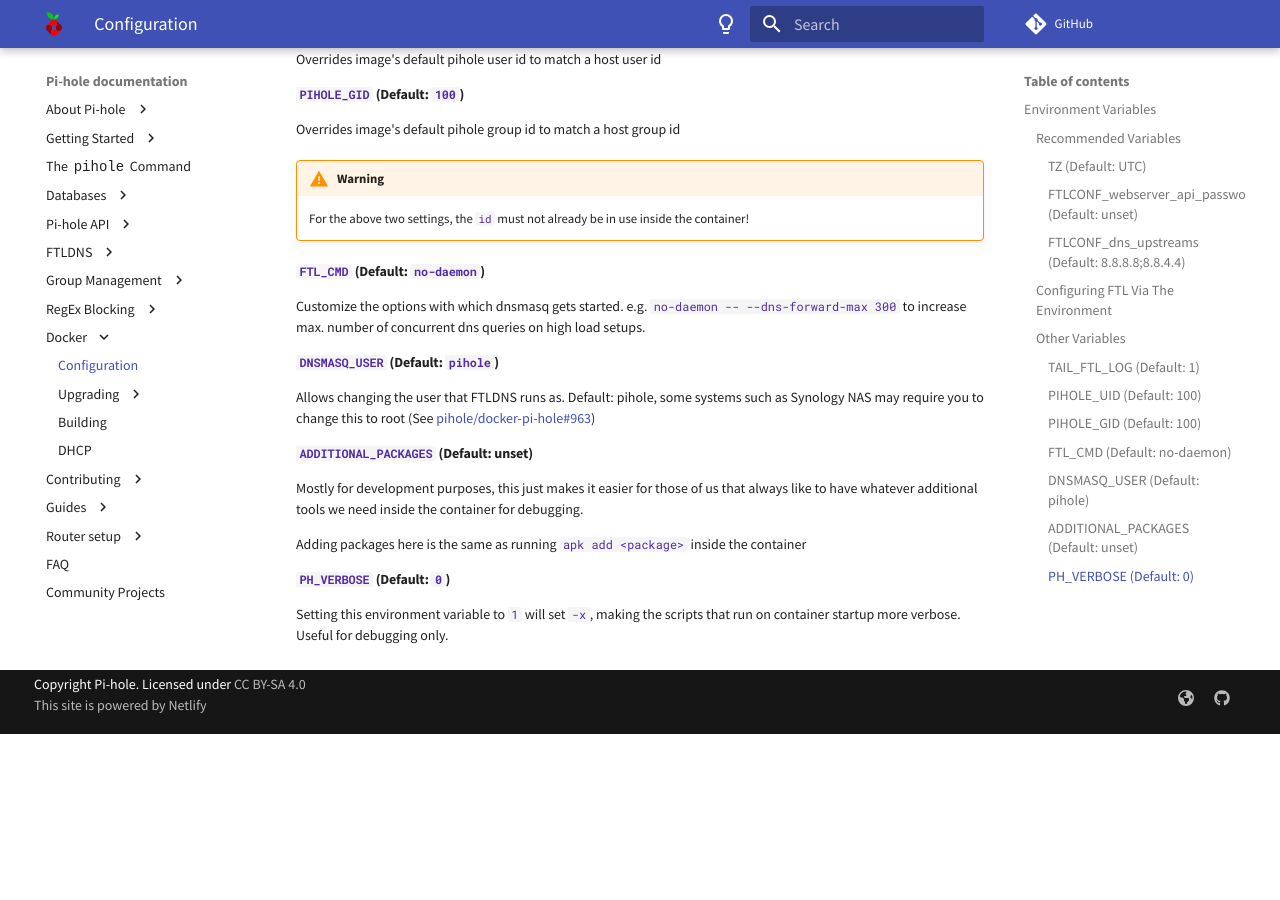
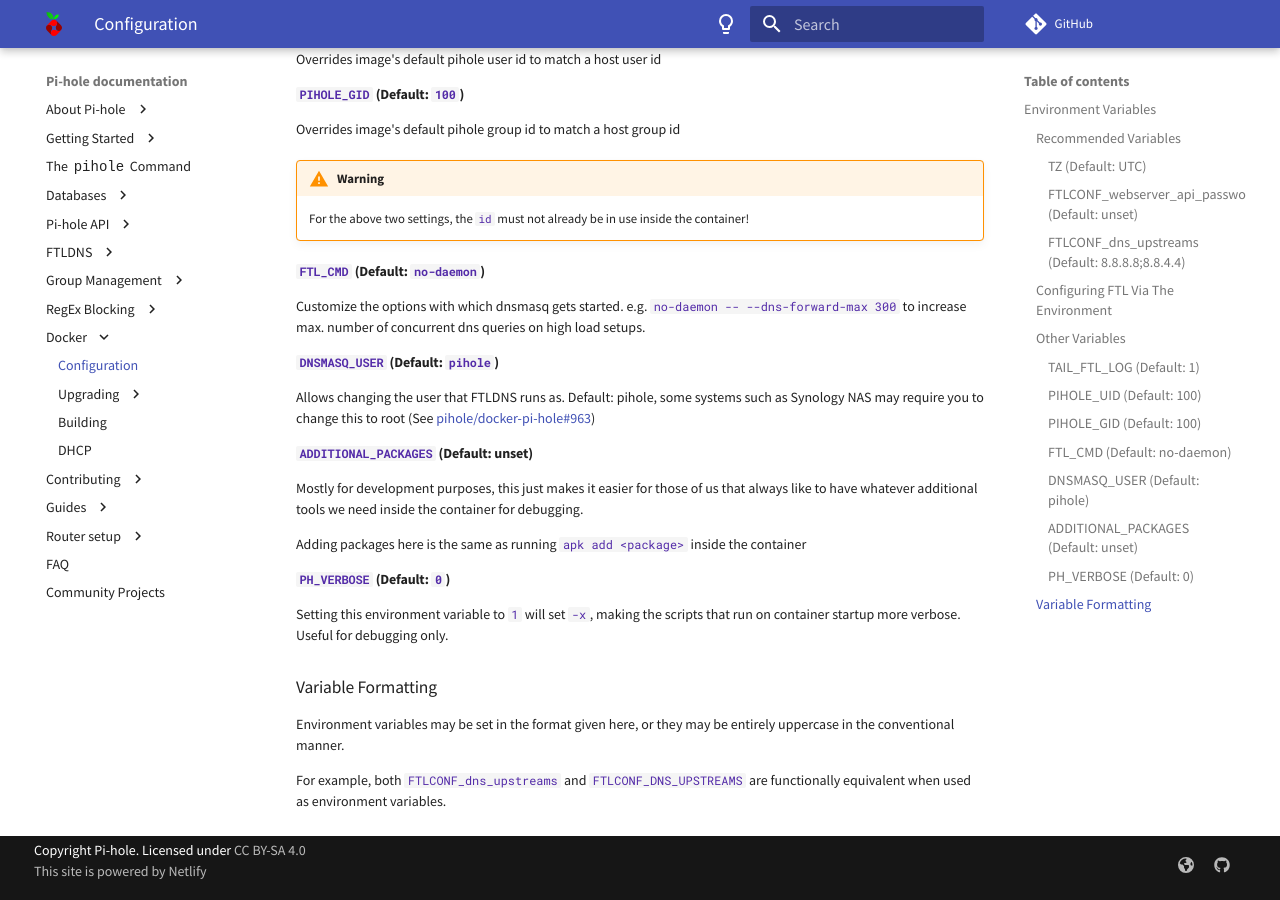
Before and after one commit to pi-hole/docs, an MkDocs documentation site: the page built from docs/docker/configuration.md, in a window 1280 px wide and 900 px high, scrolled down 1486 px. Built offline with MkDocs 1.6.1 and Material for MkDocs 9.7.7, drawn with Linux system fonts in a browser that asks for light colours; comment, search, counter and statistics services are not loaded; before the commit the page ends 2220 px from its top, so only the background shows below that.

Commit message:
Document the usage of conventional environment variables in addition to exact matches of configuration names.
Signed-off-by: Iain Henderson <Iain.henderson@mac.com>

```diff
--- a/docs/docker/configuration.md
+++ b/docs/docker/configuration.md
@@ -85,3 +85,9 @@ Adding packages here is the same as running `apk add <package>` inside the conta
 #### `PH_VERBOSE` (Default: `0`)
 
 Setting this environment variable to `1` will set `-x`, making the scripts that run on container startup more verbose. Useful for debugging only.
+
+### Variable Formatting
+
+Environment variables may be set in the format given here, or they may be entirely uppercase in the conventional manner.
+
+For example, both `FTLCONF_dns_upstreams` and `FTLCONF_DNS_UPSTREAMS` are functionally equivalent when used as environment variables.
```
